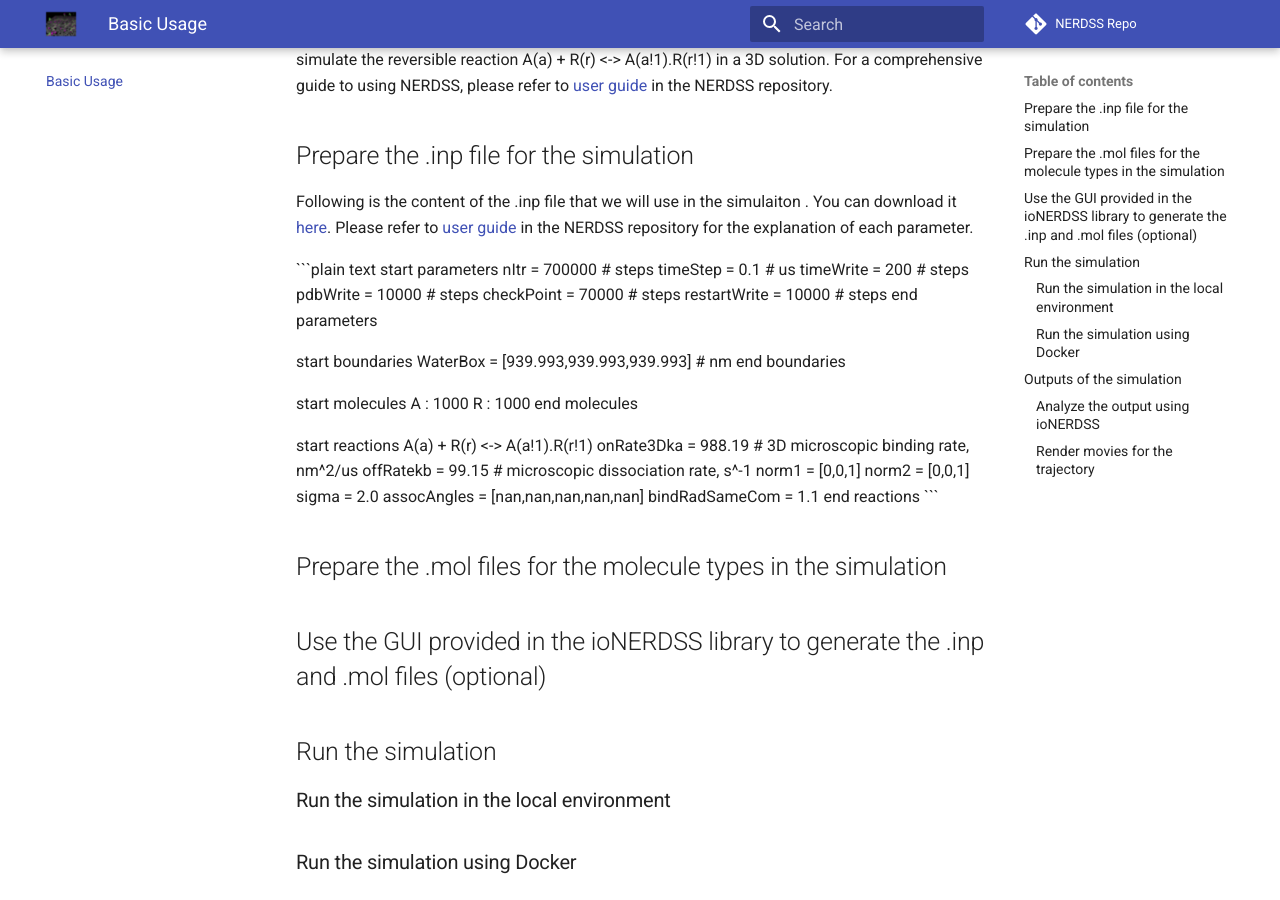
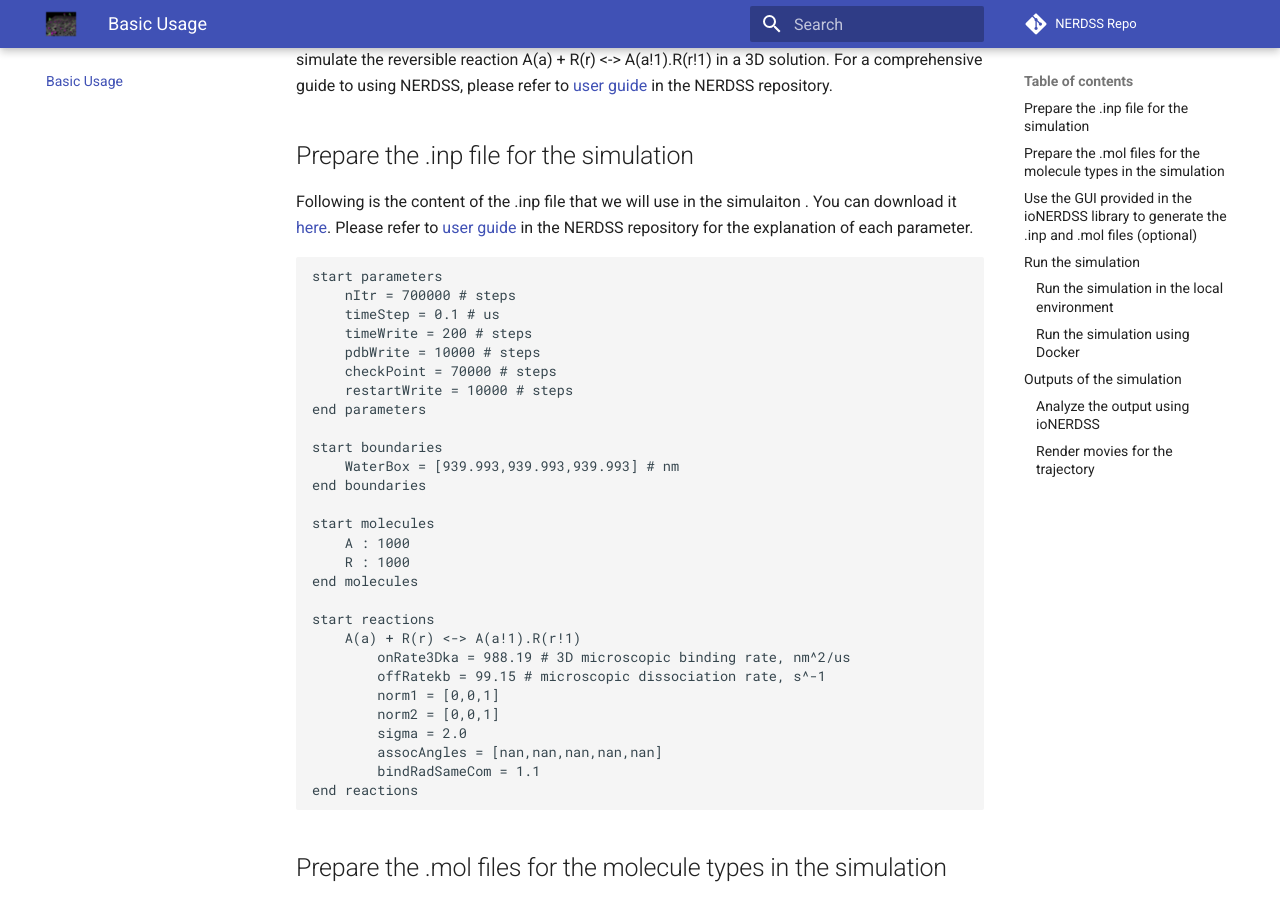
Before and after one commit to sikaoguo22/NERDSSTutorial, an MkDocs documentation site: the page built from docs/basic_usage.md, in a window 1280 px wide and 900 px high, scrolled down 206 px. Built offline with MkDocs 1.6.1 and Material for MkDocs 9.7.7, drawn with Linux system fonts in a browser that asks for light colours; comment, search, counter and statistics services are not loaded.

Commit message:
Update basic_usage.md

````diff
--- a/docs/basic_usage.md
+++ b/docs/basic_usage.md
@@ -6,7 +6,7 @@ After installing NERDSS, let's run a basic simulation to understand its philosop
 
 Following is the content of the .inp file that we will use in the simulaiton . You can download it [here](./NERDSSInputs/basic.inp). Please refer to [user guide](https://github.com/mjohn218/NERDSS/blob/master/NERDSS_USER_GUIDE.pdf) in the NERDSS repository for the explanation of each parameter.
 
-```plain text
+```bash
 start parameters
     nItr = 700000 # steps
     timeStep = 0.1 # us
````
